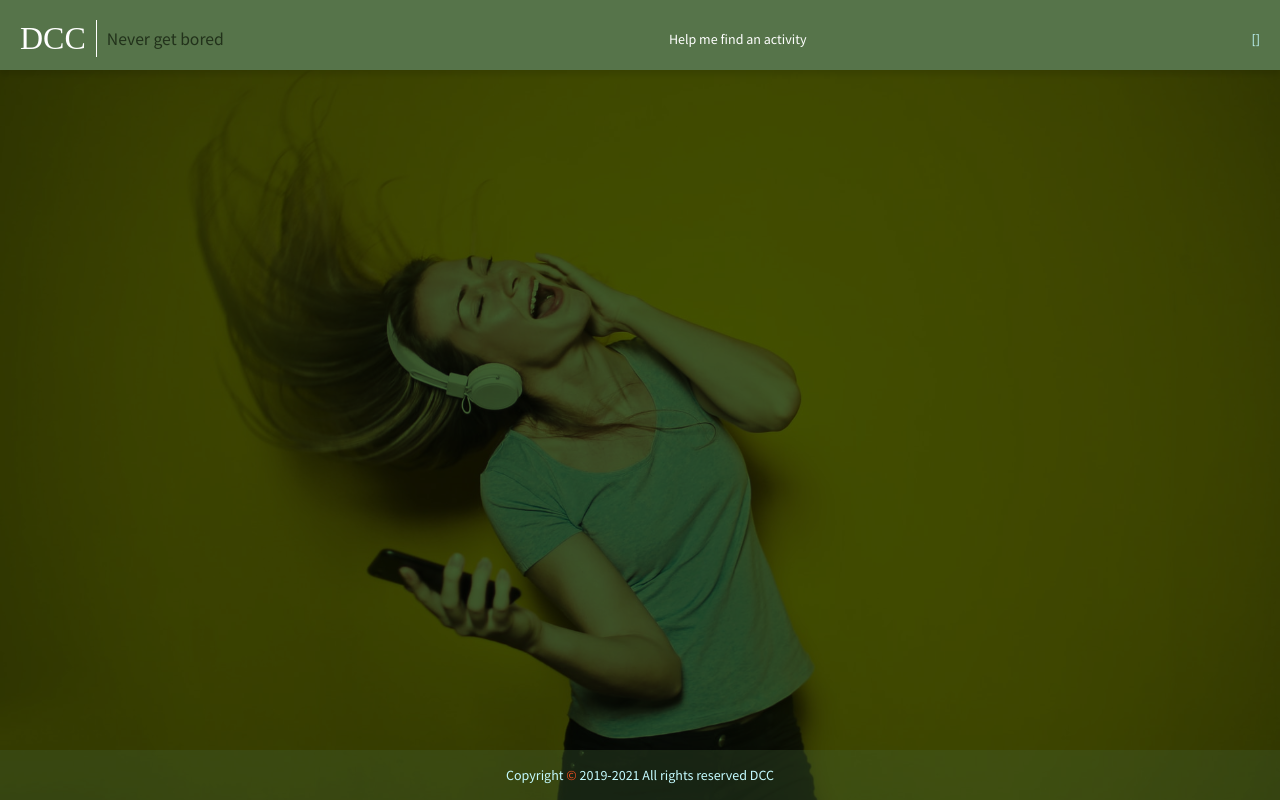
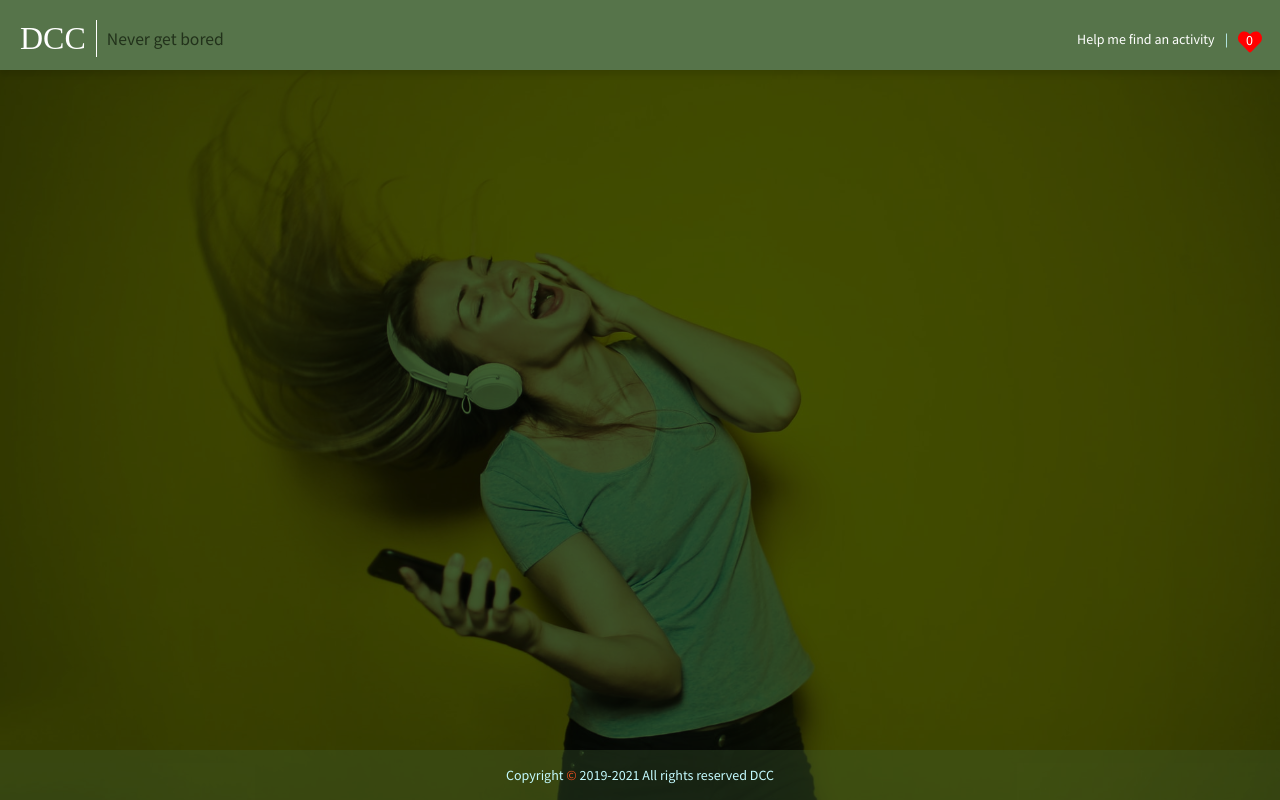
Before and after one commit to rustaee/DCC, a Vue app: page /favorites in a window 1280 px wide. Built offline with nearby package versions, Linux system fonts and the light colour scheme; a web font is replaced by a local one.

Commit message:
Favorite Activities

```diff
--- a/src/App.vue
+++ b/src/App.vue
@@ -3,7 +3,7 @@
     <the-header />
     <main>
       <router-view v-slot="{ Component }">
-        <transition name="fade" mode="out-in">
+        <transition name="slide" mode="out-in">
           <component :is="Component"></component>
         </transition>
       </router-view>
@@ -66,6 +66,7 @@ li {
   background-image: url("./assets/bg2.jpg");
   background-size: cover;
   background-blend-mode: multiply;
+  background-attachment: fixed;
 }
 
 .wrapper {
@@ -83,16 +84,16 @@ main {
   grid-area: main;
 }
 
-.fade-enter-active,
-.fade-leave-active {
-  transition: all 0.5s;
+.slide-enter-active,
+.slide-leave-active {
+  transition: all 0.5s ease-out;
 }
-.fade-enter-from {
+.slide-enter-from {
   opacity: 0;
   transform: translatex(-1000px);
 }
 
-.fade-leave-to {
+.slide-leave-to {
   opacity: 0;
   transform: translatex(1000px);
 }
--- a/src/components/ShowActivity.vue
+++ b/src/components/ShowActivity.vue
@@ -2,7 +2,7 @@
   <section class="activity">
     <base-card>
       <div class="activity__title activity__field">{{ activity.activity }}</div>
-
+      {{ activity.key }}
       <div class="activity__type activity__field">
         <div class="activity__type__label">Category : &nbsp;</div>
         <div class="activity__type__value">{{ activity.type }}</div>
@@ -65,7 +65,7 @@
 </template>
 
 <script lang="ts">
-import { defineComponent, ref, toRefs } from "vue";
+import { defineComponent, ref, toRefs, onMounted } from "vue";
 import { useStore } from "vuex";
 import BaseCard from "@/components/ui/BaseCard.vue";
 
@@ -113,10 +113,19 @@ export default defineComponent({
       if (!liked.value) {
         store.dispatch("addToFavorite", activity.value);
       } else {
-        console.log("hech");
+        store.dispatch("removeFromFavorite", activity.value);
       }
       liked.value = !liked.value;
     };
+
+    onMounted(() => {
+      const activityKey = activity.value;
+      const activities = store.state.activities;
+      const foundActivity = activities.find(
+        (element: Record<string, unknown>) => element.key == activityKey.key
+      );
+      if (foundActivity) liked.value = true;
+    });
 
     return {
       calculateAccessibilityPercentage,
--- a/src/components/ui/TheHeader.vue
+++ b/src/components/ui/TheHeader.vue
@@ -13,9 +13,19 @@
             Help me find an activity
           </router-link>
         </li>
+        <li>
+          <span class="seperator"> | </span>
+        </li>
+        <li class="favorite">
+          <router-link :to="{ name: 'Favorites' }">
+            <font-awesome-icon icon="heart" class="favorite__heart" />
+            <span class="favorite__counter">{{
+              favoriteActivities.length
+            }}</span>
+          </router-link>
+        </li>
       </ul>
     </nav>
-    {{ favoriteActivities }}
   </header>
 </template>
 
@@ -64,5 +74,25 @@ header {
 
 .navigation {
   margin-right: 10px;
+
+  li {
+    display: inline-block;
+    position: relative;
+    margin: 0 5px;
+  }
+}
+
+.favorite__counter {
+  position: relative;
+  left: 8px;
+  top: 1px;
+}
+
+.favorite__heart {
+  color: red;
+  position: absolute;
+  top: 0px;
+  left: 0px;
+  font-size: 1.5rem;
 }
 </style>
--- a/src/router/index.ts
+++ b/src/router/index.ts
@@ -13,6 +13,12 @@ const routes: Array<RouteRecordRaw> = [
     component: () =>
       import("../views/SearchActivity.vue"),
   },
+  {
+    path: "/favorites",
+    name: "Favorites",
+    component: () =>
+      import("../views/FavoriteActivities.vue"),
+  },
 ];
 
 const router = createRouter({
--- a/src/store/index.ts
+++ b/src/store/index.ts
@@ -8,6 +8,9 @@ export default createStore({
   mutations: {
     setFavoriteActivities(state, data){
       if(data) state.activities = data;
+    },
+    updateActivities(state, data){
+      state.activities = data;
     }
   },
   actions: {
@@ -28,6 +31,20 @@ export default createStore({
       const newActivityArray:Array<string> = state.activities;
       newActivityArray.push(activity);
       localStorage.setItem('favorites', JSON.stringify(newActivityArray))
+    },
+
+    removeFromFavorite({commit, state}, activity){
+
+      const foundActivity = state.activities.findIndex(
+        (element: Record<string, unknown>) => element.key == activity.key
+      );
+      if (foundActivity || foundActivity == 0){
+        const newArray = state.activities;
+        newArray.splice(foundActivity, 1);
+        localStorage.setItem('favorites', JSON.stringify(newArray));
+        commit('updateActivities', newArray);
+      }
+
     }
   },
   modules: {},
--- /dev/null
+++ b/src/views/FavoriteActivities.vue
@@ -0,0 +1,37 @@
+<template>
+  <section class="favorites">
+    <div class="activity" v-for="activity in activities" :key="activity.key">
+      <show-activity :activity="activity"></show-activity>
+    </div>
+  </section>
+</template>
+
+<script lang="ts">
+import { computed, defineComponent } from "vue";
+import { useStore } from "vuex";
+import ShowActivity from "@/components/ShowActivity.vue";
+
+export default defineComponent({
+  components: { ShowActivity },
+
+  setup() {
+    const store = useStore();
+    const activities = computed(() => store.state.activities);
+
+    return {
+      activities,
+    };
+  },
+});
+</script>
+
+<style lang="scss" scoped>
+.favorites {
+  @extend %flex-row;
+  justify-content: space-around;
+  padding: 20px 0;
+}
+.activity {
+  width: 90%;
+}
+</style>
```
